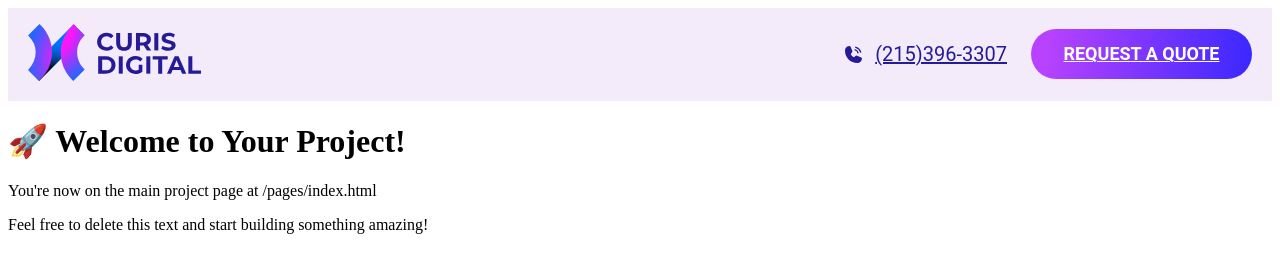
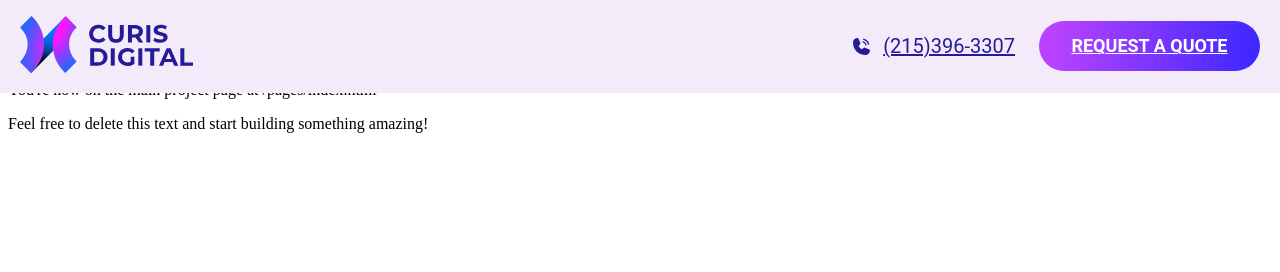
Before and after one commit to dmitry-conquer/curis-header, a website built with Vite: page pages/index.html in a window 1280 px wide. Built offline with nearby package versions, Linux system fonts and the light colour scheme.

Commit message:
Enhance header styling by making it fixed at the top of the page with full width.

```diff
--- a/src/styles/main.scss
+++ b/src/styles/main.scss
@@ -6,6 +6,10 @@
 
 .header-fill {
   font-family: "Inter", sans-serif;
+  position: fixed;
+  left: 0;
+  top: 0;
+  width: 100%;
 
   background-color: #f3ebf9;
   padding-block: rem(16);
```
